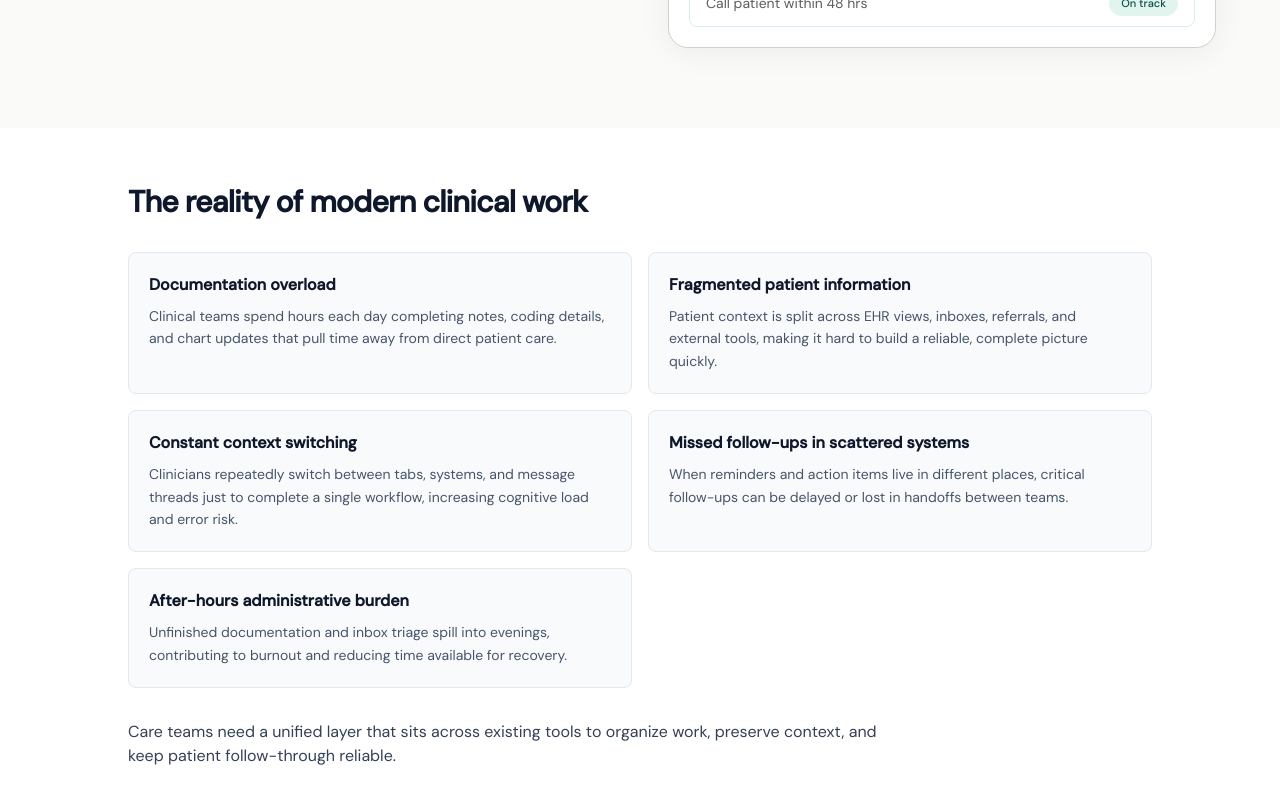
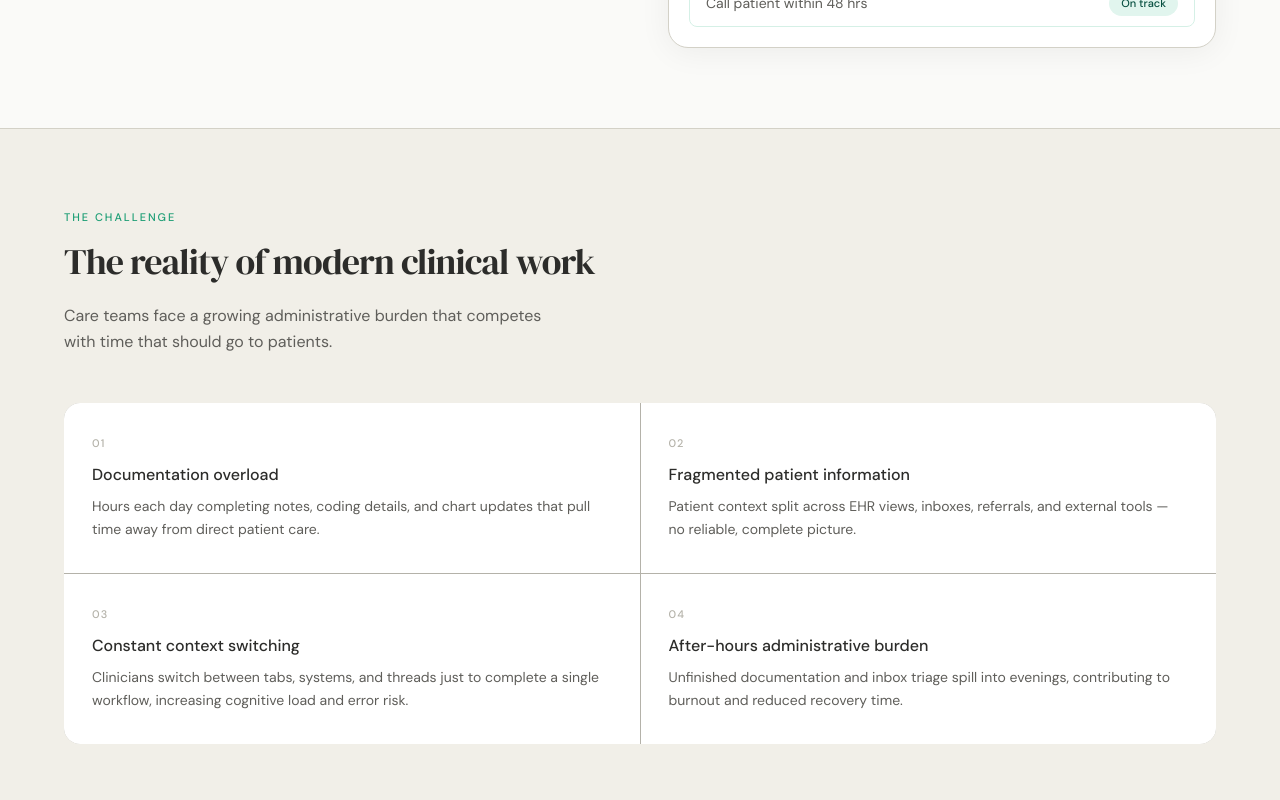
Before and after one commit to shannel890/ClarityFlow, a Next.js app: page / in a window 1280 px wide. Shown: the part 540-1340 px from the top of the page. Built offline with nearby package versions, Linux system fonts and the light colour scheme.

Commit message:
feat: replace ProblemSection with requested motion layout
Agent-Logs-Url: https://github.com/shannel890/ClarityFlow/sessions/fa7cb1ff-7471-4a1a-aa3b-8fad5ec853f6

Co-authored-by: shannel890 <197056075+shannel890@users.noreply.github.com>

```diff
--- a/components/ProblemSection.tsx
+++ b/components/ProblemSection.tsx
@@ -1,60 +1,65 @@
-export default function ProblemSection() {
+"use client";
+
+import { motion } from "framer-motion";
+
 const problems = [
   {
+    num: "01",
     title: "Documentation overload",
-      description:
-        "Clinical teams spend hours each day completing notes, coding details, and chart updates that pull time away from direct patient care.",
+    desc: "Hours each day completing notes, coding details, and chart updates that pull time away from direct patient care.",
   },
   {
+    num: "02",
     title: "Fragmented patient information",
-      description:
-        "Patient context is split across EHR views, inboxes, referrals, and external tools, making it hard to build a reliable, complete picture quickly.",
+    desc: "Patient context split across EHR views, inboxes, referrals, and external tools — no reliable, complete picture.",
   },
   {
+    num: "03",
     title: "Constant context switching",
-      description:
-        "Clinicians repeatedly switch between tabs, systems, and message threads just to complete a single workflow, increasing cognitive load and error risk.",
+    desc: "Clinicians switch between tabs, systems, and threads just to complete a single workflow, increasing cognitive load and error risk.",
   },
   {
-      title: "Missed follow-ups in scattered systems",
-      description:
-        "When reminders and action items live in different places, critical follow-ups can be delayed or lost in handoffs between teams.",
-    },
-    {
+    num: "04",
     title: "After-hours administrative burden",
-      description:
-        "Unfinished documentation and inbox triage spill into evenings, contributing to burnout and reducing time available for recovery.",
+    desc: "Unfinished documentation and inbox triage spill into evenings, contributing to burnout and reduced recovery time.",
   },
 ];
 
+export default function ProblemSection() {
   return (
-    <section className="bg-white px-6 py-14 md:px-10">
-      <div className="mx-auto max-w-5xl space-y-8">
-        <h2 className="text-2xl font-semibold tracking-tight text-slate-900 md:text-3xl">
+    <section className="border-y border-stone-100 bg-stone-50 px-6 py-20 md:px-10">
+      <div className="mx-auto max-w-6xl">
+        <p className="mb-3 text-[11px] font-medium uppercase tracking-[0.18em] text-teal-400">
+          The challenge
+        </p>
+        <h2 className="mb-4 font-serif text-4xl leading-snug tracking-tight text-stone-900">
           The reality of modern clinical work
         </h2>
+        <p className="mb-12 max-w-lg text-base leading-relaxed text-stone-600">
+          Care teams face a growing administrative burden that competes with
+          time that should go to patients.
+        </p>
 
-        <div className="grid gap-4 md:grid-cols-2">
-          {problems.map((problem) => (
-            <article
-              key={problem.title}
-              className="rounded-lg border border-slate-200 bg-slate-50 p-5"
+        <div className="grid grid-cols-1 gap-px overflow-hidden rounded-xl bg-stone-200 sm:grid-cols-2">
+          {problems.map((p, i) => (
+            <motion.div
+              key={p.num}
+              className="bg-white px-7 py-8"
+              initial={{ opacity: 0, y: 16 }}
+              whileInView={{ opacity: 1, y: 0 }}
+              viewport={{ once: true }}
+              transition={{ duration: 0.5, delay: i * 0.08 }}
             >
-              <h3 className="text-base font-semibold text-slate-900">
-                {problem.title}
+              <p className="mb-3 text-[11px] font-medium tracking-widest text-stone-200">
+                {p.num}
+              </p>
+              <h3 className="mb-2 text-base font-medium text-stone-900">
+                {p.title}
               </h3>
-              <p className="mt-2 text-sm leading-relaxed text-slate-600">
-                {problem.description}
-              </p>
-            </article>
+              <p className="text-sm leading-relaxed text-stone-600">{p.desc}</p>
+            </motion.div>
           ))}
         </div>
-
-        <p className="max-w-3xl text-sm leading-relaxed text-slate-700 md:text-base">
-          Care teams need a unified layer that sits across existing tools to
-          organize work, preserve context, and keep patient follow-through
-          reliable.
-        </p>
       </div>
     </section>
   );
```
Lines whose indentation alone changed are shown as unchanged.
